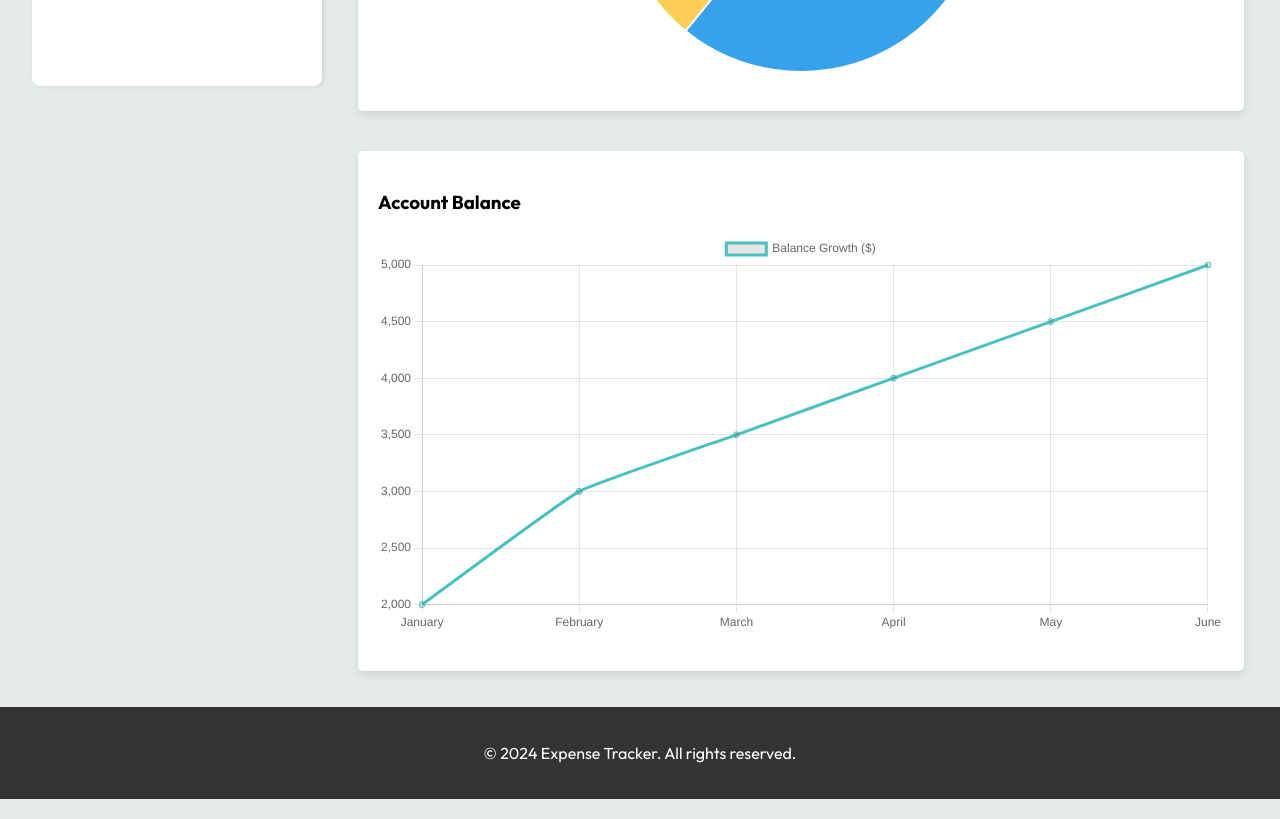
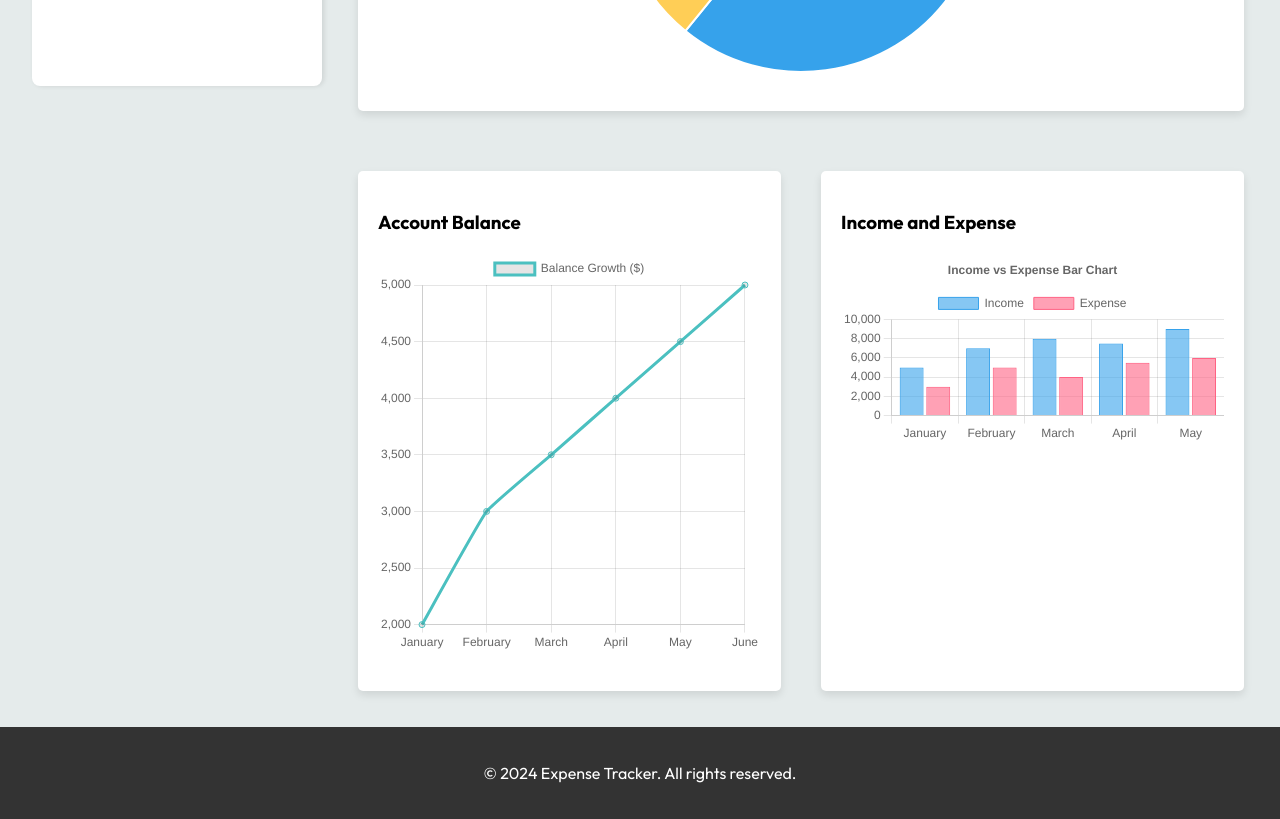
Before and after one commit to Kantisaranucheep/Expense_tracker, a React (Create React App) app in the folder frontend/: page /main in a window 1280 px wide. Shown: the part 700-1519 px from the top of the page. Built offline with nearby package versions, Linux system fonts and the light colour scheme.

Commit message:
add barchart

```diff
--- a/frontend/src/components/dashboard/Barchart.jsx
+++ b/frontend/src/components/dashboard/Barchart.jsx
@@ -0,0 +1,51 @@
+import React from "react";
+import { Bar } from "react-chartjs-2";
+import { Chart as ChartJS, CategoryScale, LinearScale, BarElement, Title, Tooltip, Legend } from "chart.js";
+import "../../styles/components/dashboard/Barchart.css";
+
+ChartJS.register(CategoryScale, LinearScale, BarElement, Title, Tooltip, Legend);
+
+const Barchart = () => {
+    const data = {
+        labels: ["January", "February", "March", "April", "May"], // Months or categories
+        datasets: [
+            {
+                label: "Income",
+                data: [5000, 7000, 8000, 7500, 9000], // Income values
+                backgroundColor: "rgba(54, 162, 235, 0.6)", // Blue color
+                borderColor: "rgba(54, 162, 235, 1)",
+                borderWidth: 1,
+            },
+            {
+                label: "Expense",
+                data: [3000, 5000, 4000, 5500, 6000], // Expense values
+                backgroundColor: "rgba(255, 99, 132, 0.6)", // Red color
+                borderColor: "rgba(255, 99, 132, 1)",
+                borderWidth: 1,
+            },
+        ],
+    };
+
+    const options = {
+        responsive: true,
+        maintainAspectRatio: true,
+        plugins: {
+            legend: {
+                position: "top",
+            },
+            title: {
+                display: true,
+                text: "Income vs Expense Bar Chart",
+            },
+        },
+    };
+
+    return (
+        <div className="container" style={{ maxWidth: "800px",display: "flex",flexDirection: "column", alignItems: "start" }}>
+            <h3>Income and Expense</h3>
+            <Bar data={data} options={options} />
+        </div>
+    );
+};
+
+export default Barchart;
--- a/frontend/src/pages/MainPage.jsx
+++ b/frontend/src/pages/MainPage.jsx
@@ -5,34 +5,35 @@ import Sidebar from "../components/layout/Sidebar";
 import IncomeExpense from "../components/dashboard/IncomeExpense";
 import TotalExpense from "../components/dashboard/TotalExpense";
 import LineChart from "../components/dashboard/LineChart";
-import "../styles/pages/MainPage.css"
+import Barchart from "../components/dashboard/Barchart";
+import "../styles/pages/MainPage.css";
 
-function MainPage(){
+function MainPage() {
     return (
         <div className="dashboard-container">
-                <Navbar />
+            <Navbar />
             <div className="lol">
                 <div className="main-content">
                     <div className="sidebar-container">
-                        <Sidebar/>
+                        <Sidebar />
                     </div>
                     <div className="right-content">
                         <div className="income-container">
-                            <IncomeExpense/>
+                            <IncomeExpense />
                         </div>
-                        <div className="charts-container">
-                            <TotalExpense/>
+                        <div className="charts-container single-chart">
+                            <TotalExpense />
                         </div>
-                        <div className="charts-container">
-                            <LineChart/>
+                        <div className="charts-container side-by-side">
+                            <LineChart />
+                            <Barchart />
                         </div>
                     </div>
                 </div>
             </div>
-            <Footer/>
+            <Footer />
         </div>
-
-    )
+    );
 }
 
 export default MainPage;
--- /dev/null
+++ b/frontend/src/styles/components/dashboard/Barchart.css
@@ -0,0 +1,11 @@
+.container {
+    margin: 20px;
+    padding: 20px 20px 20px 20px;
+    background-color: #fff;
+    border-radius: 5px;
+    box-shadow: 0 4px 8px rgba(0, 0, 0, 0.1);
+}
+
+.container h3 {
+    text-align: left;
+}
--- a/frontend/src/styles/pages/MainPage.css
+++ b/frontend/src/styles/pages/MainPage.css
@@ -20,14 +20,28 @@ body {
 }
 
 .right-content {
-    grid-column: 2/3;
+    grid-column: 2 / 3;
     display: flex;
     flex-direction: column;
 }
 
-.lol {
-    width: fit-content;
+.single-chart {
+    margin-bottom: 20px;
+}
+
+.side-by-side {
     display: flex;
-    justify-content: center;
-    align-items: center;
+    justify-content: space-between;
 }
+/* Ensure charts resize properly */
+.side-by-side > div {
+    flex: 1;
+    min-width: 0; /* Prevent overflow */
+}
+
+/* Responsive adjustments */
+@media (max-width: 768px) {
+    .side-by-side {
+        flex-direction: column; /* Stacks charts on smaller screens */
+    }
+}
```
